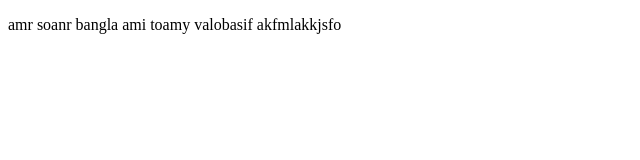
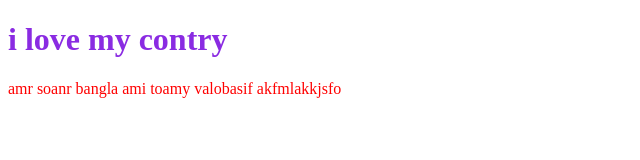
Before and after one commit to abusayeds/my-second-repo, a plain HTML site: page index.html in a window 1280 px wide. Shown: the whole page, without its empty margins (0-640 px from the left). Drawn offline with Linux system fonts and the light colour scheme.

Commit message:
my commit

```diff
--- a/index.html
+++ b/index.html
@@ -5,8 +5,10 @@
     <meta http-equiv="X-UA-Compatible" content="IE=edge">
     <meta name="viewport" content="width=device-width, initial-scale=1.0">
     <title>My First Github Repo</title>
+    <link rel="stylesheet" href="style.css">
 </head>
 <body>
+    <h1>i love my contry</h1>
     <p>amr soanr bangla ami toamy valobasif akfmlakkjsfo </p>
 </body>
 </html>
--- /dev/null
+++ b/style.css
@@ -0,0 +1,6 @@
+p{
+    color:red
+}
+h1{
+    color: blueviolet;
+}
```
